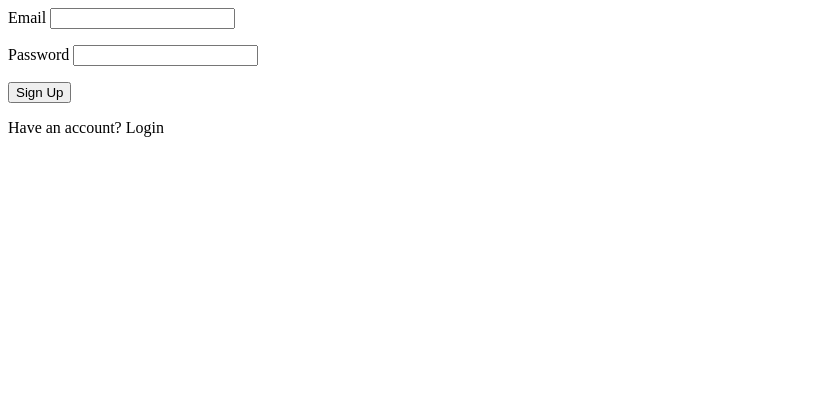
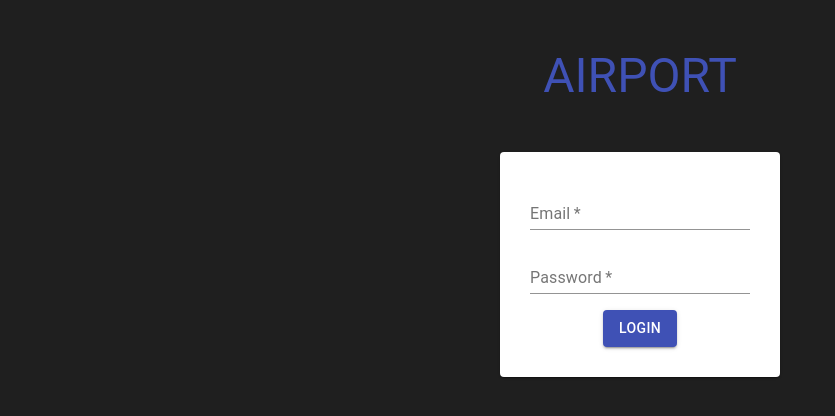
Before and after one commit to evansinho/coven-works-test, a React (Create React App) app: page / in a window 1280 px wide. Shown: the top 416 px of the page, without its empty margins (0-835 px from the left). Built offline with nearby package versions, Linux system fonts and the light colour scheme; no server answers.

Commit message:
style the login page

```diff
--- a/package.json
+++ b/package.json
@@ -3,10 +3,12 @@
   "version": "0.1.0",
   "private": true,
   "dependencies": {
+    "@material-ui/core": "^4.11.3",
     "@testing-library/jest-dom": "^5.11.9",
     "@testing-library/react": "^11.2.5",
     "@testing-library/user-event": "^12.6.3",
     "firebase": "^8.2.5",
+    "fontsource-roboto": "^4.0.0",
     "react": "^17.0.1",
     "react-dom": "^17.0.1",
     "react-scripts": "4.0.2",
--- /dev/null
+++ b/src/components/App.css
@@ -0,0 +1,3 @@
+body {
+  background-color: rgba(0, 0, 0, 0.877);
+}
--- a/src/components/App.js
+++ b/src/components/App.js
@@ -2,6 +2,7 @@
 import React, { useState, useEffect } from 'react';
 import Login from './Login';
 import fire from '../fire';
+import './App.css';
 
 const App = () => {
   const [email, setEmail] = useState('');
@@ -9,7 +10,6 @@ const App = () => {
   const [emailError, setEmailErrors] = useState('');
   const [passwordError, setPasswordErrors] = useState('');
   const [user, setUser] = useState('');
-  const [hasAccount, setHasAccount] = useState(false);
 
   const clearInputs = () => {
     setEmail('');
@@ -24,14 +24,10 @@ const App = () => {
 
   const handleLogin = (e) => {
     e.preventDefault();
-    console.log('hello');
     clearErrors();
     fire
     .auth()
     .signInWithEmailAndPassword(email, password)
-    .then(res => {
-      console.log(res)
-    })
     .catch(err => {
       switch(err.code) {
         case 'auth/invalid-email':
@@ -40,30 +36,6 @@ const App = () => {
           setEmailErrors(err.message);
           break;
         case 'auth/wrong-password':
-          setPasswordErrors(err.message)
-          break;
-        default:
-      }
-    })
-  }
-
-  const handleSignup = (e) => {
-    e.preventDefault();
-    console.log('hello');
-    clearErrors();
-    fire
-    .auth()
-    .createUserWithEmailAndPassword(email, password)
-    .then(res => {
-      console.log(res)
-    })
-    .catch(err => {
-      switch(err.code) {
-        case 'auth/Email-already-in-use':
-        case 'auth/invalid-email':
-          setEmailErrors(err.message);
-          break;
-        case 'auth/weak-password':
           setPasswordErrors(err.message)
           break;
         default:
@@ -102,11 +74,8 @@ const App = () => {
           password={password}
           setPassword={setPassword}
           handleLogin={handleLogin}
-          handleSignup={handleSignup}
           emailError={emailError}
           passwordError={passwordError}
-          hasAccount={hasAccount}
-          setHasAccount={setHasAccount}
         />
       )}
     </div>
--- a/src/components/Login.js
+++ b/src/components/Login.js
@@ -1,4 +1,5 @@
 import React from 'react';
+import { TextField, Button, Card, Typography } from '@material-ui/core';
 
 const Login = (props) => {
   const {
@@ -7,19 +8,37 @@ const Login = (props) => {
     password,
     setPassword,
     handleLogin,
-    handleSignup,
     emailError,
     passwordError,
-    hasAccount,
-    setHasAccount,
   } = props;
 
   return (
-    <div className="login-page">
-      <form>
-        <div className="form-group">
-          <label htmlFor="Email"> Email </label>
-          <input
+    <div
+      className="login-page"
+      style={{
+        textAlign: 'center',
+      }}
+      >
+      <Typography
+        color="primary"
+        variant="h3"
+        style={{
+          margin: '3rem'
+        }}
+      >
+        AIRPORT
+      </Typography>
+      <Card
+      style={{
+        display: 'inline-block',
+        padding: '30px',
+        textAlign: 'center',
+      }}
+      >
+      <form onSubmit={handleLogin}>
+        <TextField
+          id="standard-basic"
+          label="Email"
           type="email"
           name="email"
           className="form-control"
@@ -29,10 +48,9 @@ const Login = (props) => {
           required
         />
         <p>{emailError}</p>
-        </div>
-        <div className="form-group">
-          <label htmlFor="Password"> Password </label>
-          <input
+        <TextField
+          id="standard-basic"
+          label="Password"
           type="password"
           name="password"
           className="form-control"
@@ -42,22 +60,9 @@ const Login = (props) => {
           required
         />
         <p>{passwordError}</p>
-        </div>
-        <div>
-          {hasAccount ? (
-            <>
-              <button onSubmit={handleLogin} type="submit">Login</button>
-              <p>Don't have an account? <span onClick={() => setHasAccount(!hasAccount)}>Sign Up</span></p>
-            </>
-          ) : (
-            <>
-              <button onSubmit={handleSignup} type="submit">Sign Up</button>
-              <p>Have an account? <span onClick={() => setHasAccount(!hasAccount)}>Login</span></p>
-            </>
-          )}
-        </div>
-
+        <Button variant="contained" color="primary" type="submit">Login</Button>
       </form>
+    </Card>
     </div>
   );
 };
```
Also changed, not shown: 1 other file (tests, documents, lock files or other folders). Lines whose indentation alone changed are shown as unchanged.
